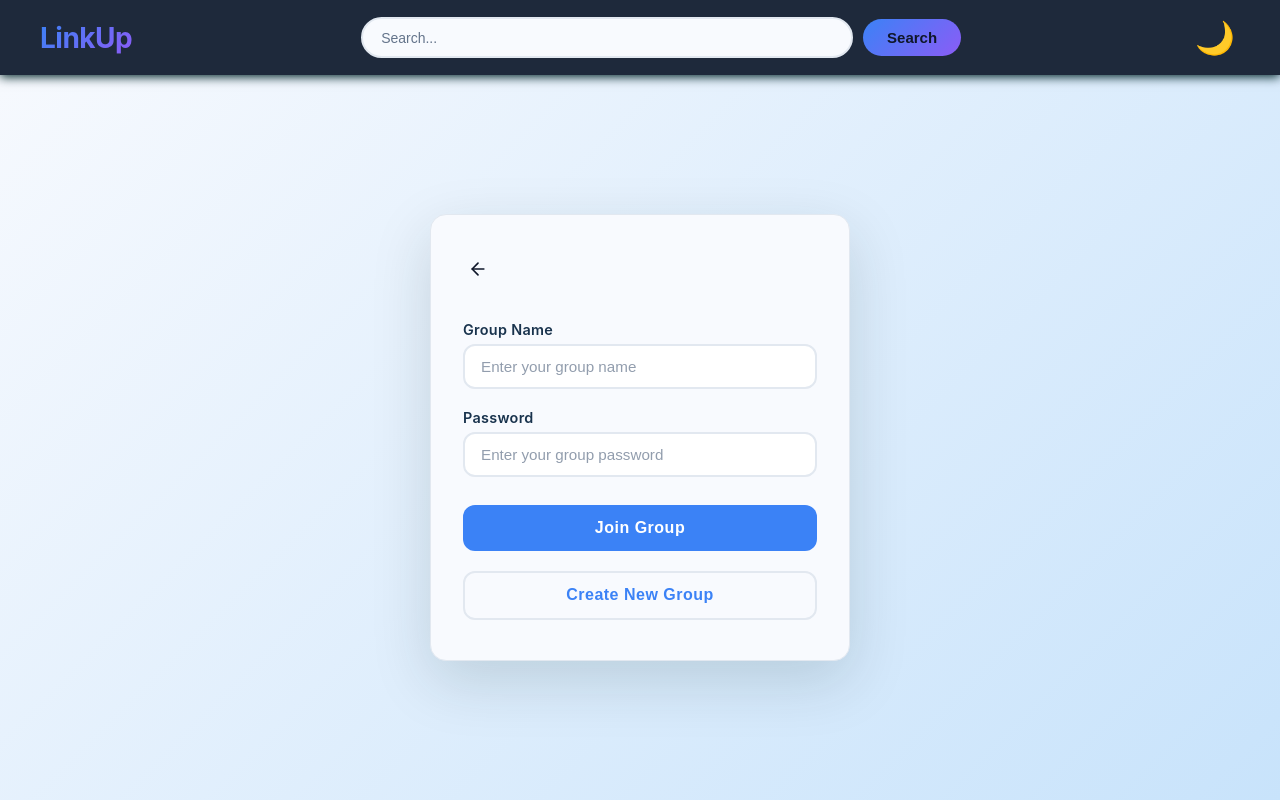
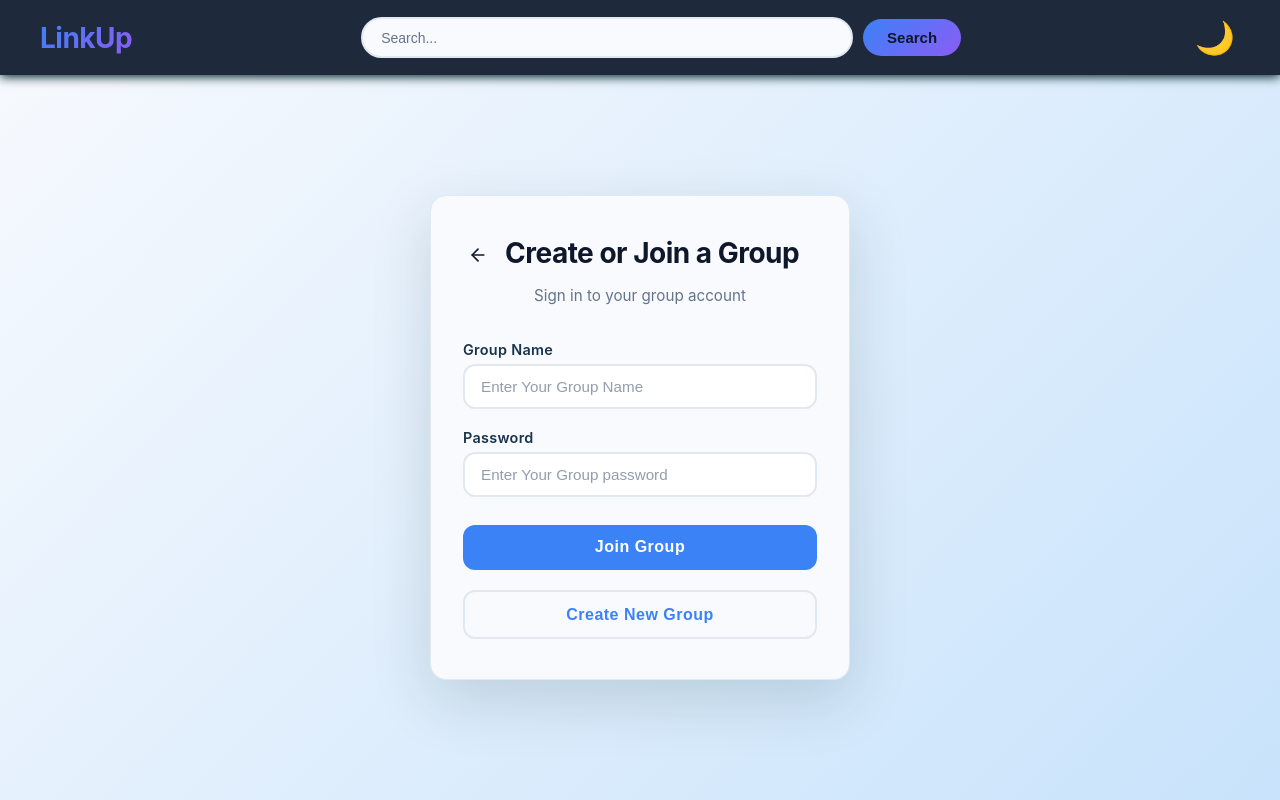
Before and after one commit to indtekina2/LinkUp, a React (Vite) app in the folder frontend/: page /login/1 in a window 1280 px wide. Built offline with nearby package versions, Linux system fonts and the light colour scheme; no server answers; sample sign-in values are in the browser's storage.

Commit message:
Worked on authenticating token and added proper redirecting for users

```diff
--- a/frontend/src/App.jsx
+++ b/frontend/src/App.jsx
@@ -7,6 +7,7 @@ import LogPage from "./Pages/LogPage";
 import NavBar from "./Components/NavBar/NavBar.jsx";
 import Home from "./Pages/Home";
 import { socket } from "./socket.js";
+import RedirectClient from "./Pages/RedirectClient.jsx";
 
 function App() {
   const navigate = useNavigate();
@@ -17,9 +18,10 @@ function App() {
       const token = localStorage.getItem("token");
 
       const auth = await isAuthenticated(token);
-      console.log(auth);
+      // console.log(auth);
 
       if (!auth) {
+        localStorage.setItem("token", "")
         navigate("/login/login");
         return;
       }
@@ -45,6 +47,7 @@ function App() {
       <Routes>
         <Route path="/login/:work" element={<LogPage />} />
         <Route path="/home/:id?" element={<Home />} />
+        <Route path="*" element={<RedirectClient />}/>
       </Routes>
     </>
   );
--- a/frontend/src/Components/Messages/Messages.jsx
+++ b/frontend/src/Components/Messages/Messages.jsx
@@ -20,6 +20,7 @@ function Messages({
   // console.log("Route id:", id);
   // console.log("Conversations:", conversations);
   const convo = conversations.find((conversation) => conversation.id === id);
+  // console.log(convo);
 
   useEffect(() => {
     socket.on("new-message", (savedMessage) => {
--- a/frontend/src/Pages/LogPage.jsx
+++ b/frontend/src/Pages/LogPage.jsx
@@ -12,7 +12,12 @@ function LogPage() {
   const navigate = useNavigate();
 
   const work = useParams().work;
-  console.log(work)
+
+  const workValues = ["login", "new-group", "join-group"];
+  console.log(workValues.includes(work))
+  if (!work) {
+    navigate("/login/login");
+  }
 
   const information = {
     name: null,
@@ -47,9 +52,9 @@ function LogPage() {
         localStorage.setItem("token", data.token);
 
         // add the current user to the users array
-        getCurrentUserData().then(response=>{
+        getCurrentUserData().then((response) => {
           console.log(response);
-        })
+        });
 
         navigate("/home");
       } else {
@@ -150,16 +155,22 @@ function LogPage() {
   // Setting header and subheader text
   let header_container;
   let headerText, subHeaderText;
-  if (work === "login") {
+  let passwordText, inputText;
+
+  switch (work) {
+    case "login":
       headerText = "Welcome Back";
       subHeaderText = "Sign in to your account";
+      inputText = "username";
+      passwordText = "Enter Your password";
       header_container = "header-container_login";
-  } else if (work === "new-group" || work === "join-group") {
+      break;
+    default:
       headerText = "Create or Join a Group";
       subHeaderText = "Sign in to your group account";
+      inputText = "Group Name";
+      passwordText = "Enter Your Group password";
       header_container = "header-container_group";
-  } else {
-    console.error("Invalid work prop value:", work);
   }
 
   return (
@@ -183,17 +194,11 @@ function LogPage() {
 
         <form className="login-form">
           <div className="form-group">
-            <label htmlFor="username">
-              {work === "login" ? "Username" : "Group Name"}
-            </label>
+            <label htmlFor="username">{inputText}</label>
             <input
               type="text"
               id="username"
-              placeholder={
-                work === "login"
-                  ? "Enter your username"
-                  : "Enter your group name"
-              }
+              placeholder={`Enter Your ${inputText}`}
               value={name}
               onChange={(e) => SetName(e.target.value)}
               required
@@ -205,11 +210,7 @@ function LogPage() {
             <input
               type="password"
               id="password"
-              placeholder={
-                work === "login"
-                  ? "Enter your password"
-                  : "Enter your group password"
-              }
+              placeholder={passwordText}
               value={password}
               onChange={(e) => setPassword(e.target.value)}
               required
@@ -248,7 +249,7 @@ function LogPage() {
             }
           >
             {work === "login"
-              ? "Sign In"
+              ? "Sign Up"
               : work === "new-group"
                 ? "Join Existing Group"
                 : "Create New Group"}
--- /dev/null
+++ b/frontend/src/Pages/RedirectClient.jsx
@@ -0,0 +1,39 @@
+import React from 'react'
+import { useEffect } from 'react';
+import { useNavigate } from 'react-router-dom';
+import { isAuthenticated } from '../utils/API';
+import { socket } from '../socket';
+
+function RedirectClient() {
+    const navigate = useNavigate()
+    useEffect(() => {
+    async function checkAuth() {
+      const token = localStorage.getItem("token");
+
+      const auth = await isAuthenticated(token);
+      console.log(auth);
+
+      if (!auth) {
+        localStorage.setItem("token", "")
+        navigate("/login/login");
+        return;
+      }
+
+      socket.auth = { token };
+      socket.connect();
+
+      navigate('/home')
+    }
+
+    checkAuth();
+
+    return () => {
+      socket.disconnect();
+    };
+  }, [navigate]);
+  return (
+    <div className="center"></div>
+  )
+}
+
+export default RedirectClient
--- a/frontend/src/utils/API.js
+++ b/frontend/src/utils/API.js
@@ -67,7 +67,7 @@ async function sendProtectedPost(api, information) {
     });
 
     const data = await response.json();
-    console.log(data);
+    // console.log(data);
     if (!data.success) {
       console.log(data.message);
     }
```
Also changed, not shown: 1 other file (tests, documents, lock files or other folders). Lines whose indentation alone changed are shown as unchanged.
